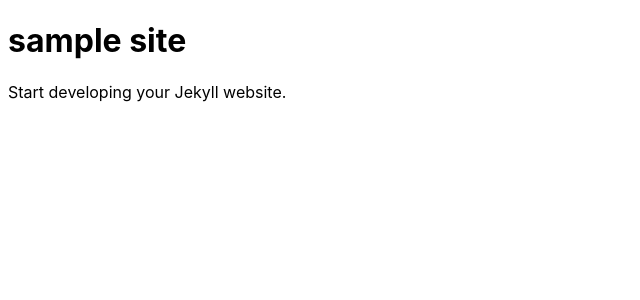
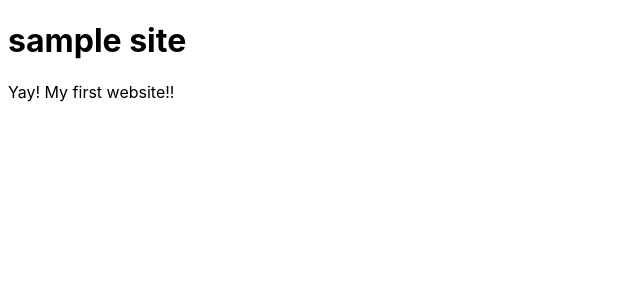
Before and after one commit to mkataoka73-windows/sample_site, a Jekyll site: the page built from index.html, in a window 1280 px wide. Shown: the top 300 px of the page, without its empty margins (0-640 px from the left). Built offline with Jekyll 4.4.1, drawn with Linux system fonts in a browser that asks for light colours.

Commit message:
Change text

```diff
--- a/index.html
+++ b/index.html
@@ -3,4 +3,4 @@ layout: default
 title: "Happy Jekylling!"
 ---
 <h1>sample site</h1>
-<p>Start developing your Jekyll website.</p>
+<p>Yay! My first website!!</p>
```
Also changed, not shown: 1 other file.
